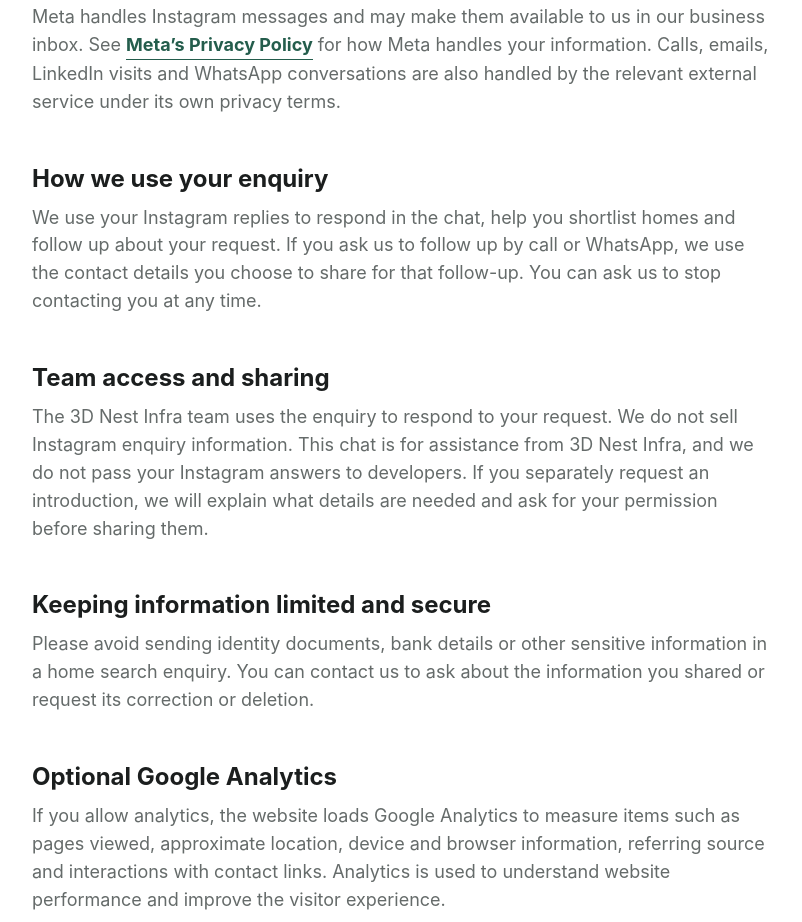
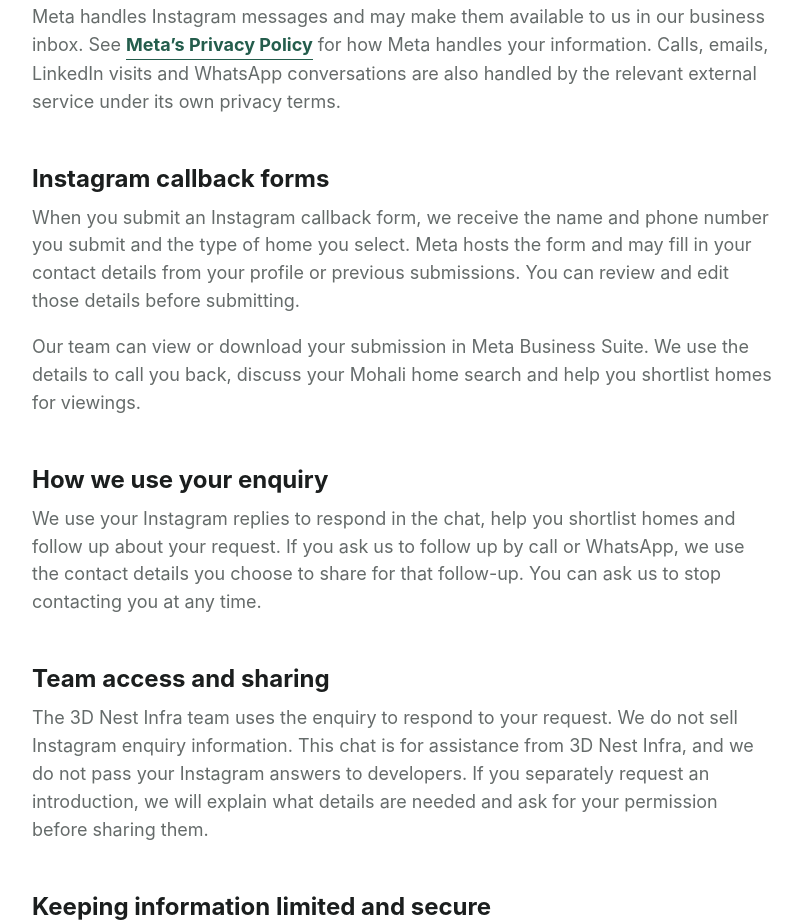
Before and after one commit to vinayakkalra/3d-nest-infra, a plain HTML site: page privacy.html in a window 1280 px wide. Shown: the part 1074-1996 px from the top of the page, without its empty margins (178-980 px from the left). Drawn offline with Linux system fonts and the light colour scheme.

Commit message:
Preserve the existing live Instagram callback privacy notice

```diff
--- a/privacy.html
+++ b/privacy.html
@@ -118,6 +118,19 @@
               its own privacy terms.
             </p>
 
+            <h3>Instagram callback forms</h3>
+            <p>
+              When you submit an Instagram callback form, we receive the name and phone
+              number you submit and the type of home you select. Meta hosts the form and
+              may fill in your contact details from your profile or previous submissions.
+              You can review and edit those details before submitting.
+            </p>
+            <p>
+              Our team can view or download your submission in Meta Business Suite. We use
+              the details to call you back, discuss your Mohali home search and help you
+              shortlist homes for viewings.
+            </p>
+
             <h3>How we use your enquiry</h3>
             <p>
               We use your Instagram replies to respond in the chat, help you shortlist
@@ -173,7 +186,7 @@
                 karan@3dnestinfra.com
               </a>.
             </p>
-            <p class="privacy-updated">Last updated: 10 November 2026.</p>
+            <p class="privacy-updated">Last updated: 12 November 2026.</p>
           </article>
         </div>
       </section>
```
